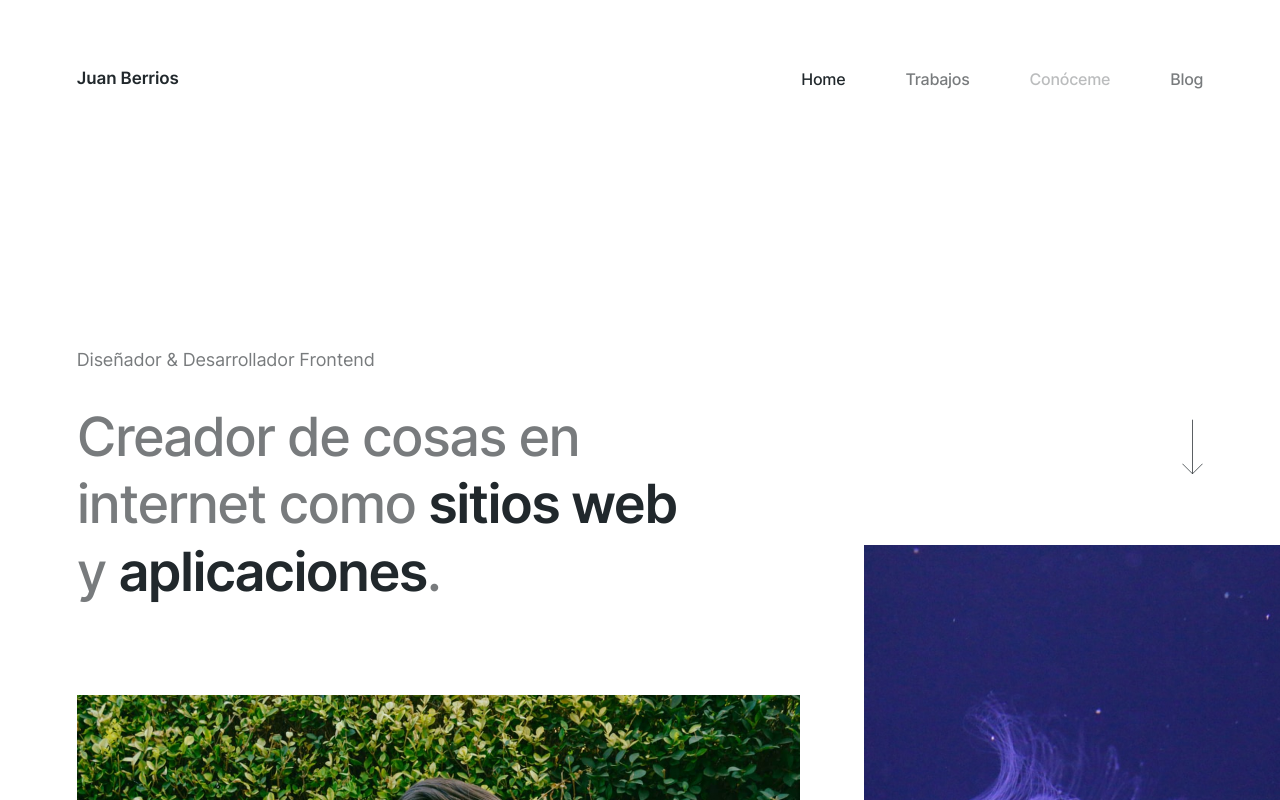
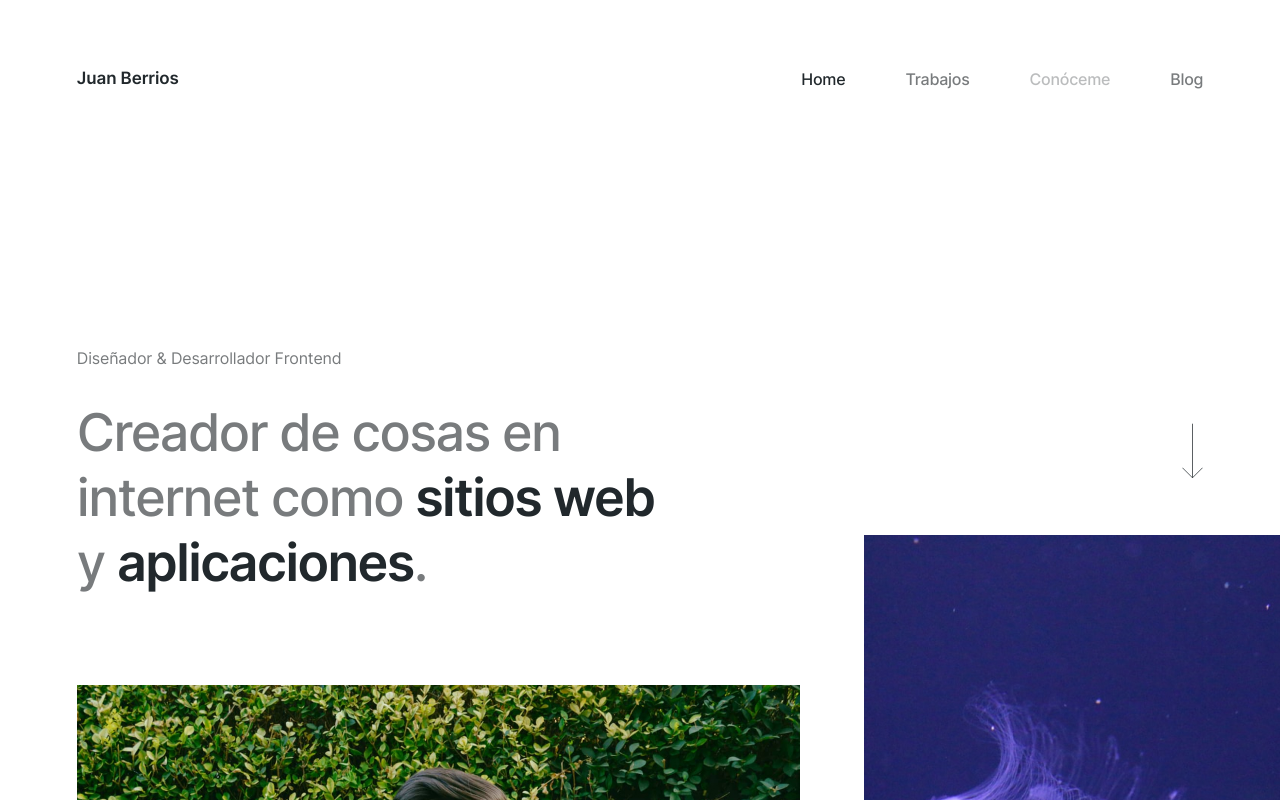
Before and after one commit to dandelior/juanberrios-21, a Next.js app: page / in a window 1280 px wide. Shown: the top 800 px of the page. Built offline with nearby package versions, Linux system fonts and the light colour scheme.

Commit message:
fix arrow

```diff
--- a/pages/index.js
+++ b/pages/index.js
@@ -36,7 +36,7 @@ export default function Home() {
           </div>
         </div>
         <div className={PresentationStyles.presentationB}>
-          <div className={PresentationStyles.arrowWrapper}>
+          <div className={`${PresentationStyles.arrowWrapper} ${PresentationStyles.onHome}`}>
             <svg className={PresentationStyles.arrow} width="85" height="221" viewBox="0 0 85 221" fill="none" xmlns="http://www.w3.org/2000/svg">
                 <path d="M42.5 0L42.5 218M1.73538 178.255L43.1729 219.693M83.1397 178.255L41.7022 219.693" strokeWidth="3"/>
             </svg>
--- a/styles/globals.sass
+++ b/styles/globals.sass
@@ -373,7 +373,7 @@ p
 
 @media (min-width: 1024px)
   p
-    font-size: 18px
+    // font-size: 18px
     line-height: 160%
 
 h1
@@ -386,6 +386,7 @@ h1
 @media (min-width: 1024px)
   h1
     font-size: 54px
+    font-size: 52px
     line-height: 125%
 
 h3
@@ -397,7 +398,8 @@ h3
 
 @media (min-width: 1024px)
   h3
-    font-size: 26px
+    // font-size: 26px
+    font-size: 24px
 
 .layout-wrapper
   width: 100%
--- a/styles/parts/PresentationWrapper.module.sass
+++ b/styles/parts/PresentationWrapper.module.sass
@@ -55,6 +55,7 @@
         margin-bottom: 90px
         p
           font-size: 18px
+          font-size: 16px
           margin-bottom: 28px
         h1
           max-width: 18ch
@@ -77,12 +78,14 @@
       .arrowWrapper
         text-align: right
         padding-right: 6vw
-        height: 126px
+        margin-bottom: 92px
         svg.arrow
           width: 21px
           height: 56px
           path
             stroke: var(--color-highlight)
+        &.onHome
+          margin-bottom: 54px
       .img
         height: 629px
       .space
```
